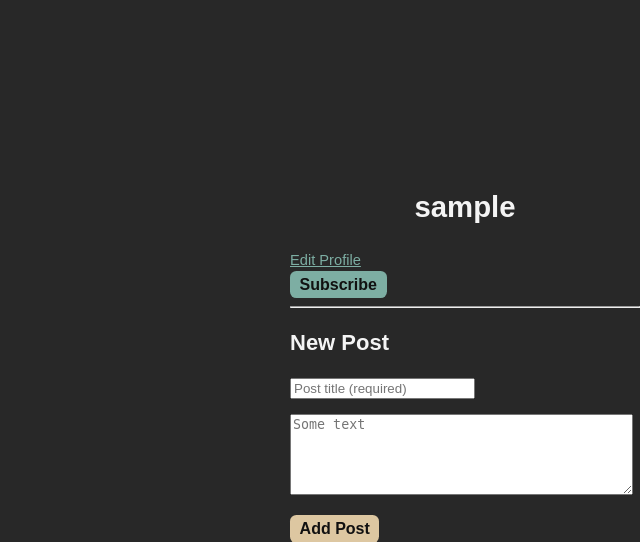
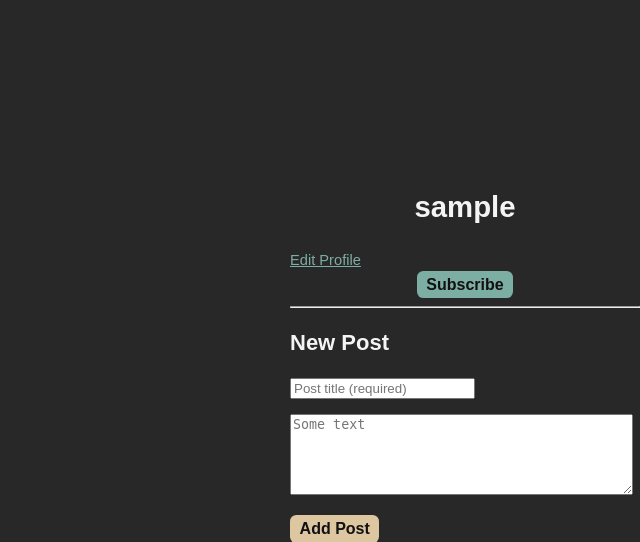
Before and after one commit to james-adcott-edu/scroller, a Django app: template forum/templates/profile.html in a window 1280 px wide. Shown: the part 73-615 px from the top of the page, without its empty margins (640-1280 px from the left). Run offline with Django 5.2, Linux system fonts and the light colour scheme; the template is opened without the code that fills it: values that come from a table or form of the project are taken from there, others are empty; the visitor is signed in with stand-in values (Sample User, id 1); data comes from the database, SQL or seed files in the repository; some libraries are stand-ins or nearby versions.

Commit message:
centre subscribe button

```diff
--- a/forum/templates/community_detail.html
+++ b/forum/templates/community_detail.html
@@ -17,7 +17,7 @@
     <p>Created by {{ community.created_by.username }} on {{ community.created_at }}</p>
 
     {% if user.is_authenticated %}
-        {% include 'community_subscription_button.html' %}
+        <div style="text-align: center">{% include 'community_subscription_button.html' %}</div>
     {% endif %}
 
     <hr>
--- a/forum/templates/profile.html
+++ b/forum/templates/profile.html
@@ -16,7 +16,7 @@
     {% endif %}
 
     {% if user.is_authenticated %}
-    {% include 'subscription_button.html' %}
+        <div style="text-align: center">{% include 'subscription_button.html' %}</div>
     {% endif %}
 
     {% if user.is_authenticated and user == profile.user %}
```
